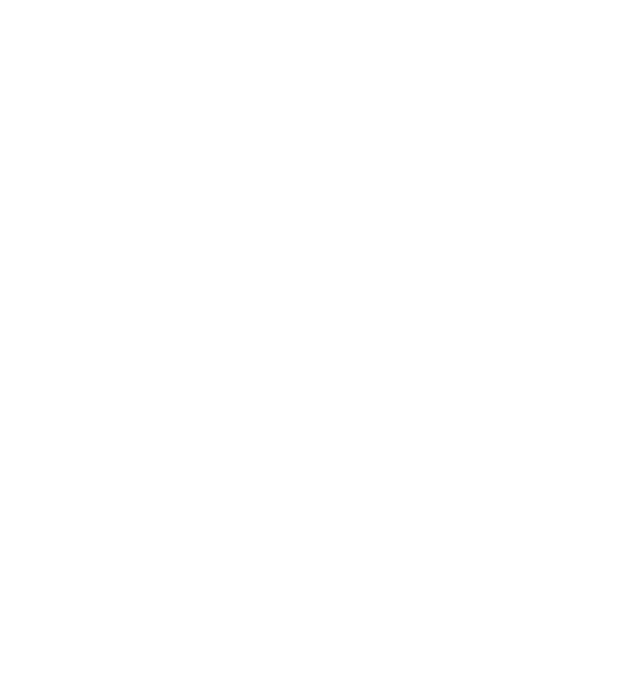
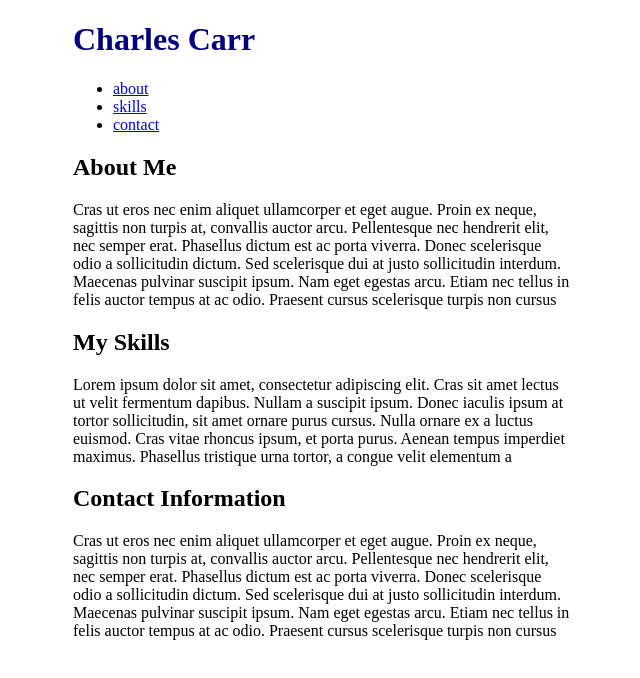
Before and after one commit to CoachCarr/rsschool-cv, a plain HTML site: page index.html in a window 1280 px wide. Shown: the whole page, without its empty margins (317-957 px from the left). Drawn offline with Linux system fonts and the light colour scheme.

Commit message:
feat: added page structure
Structure added with mostly placeholder content

```diff
--- a/index.html
+++ b/index.html
@@ -7,12 +7,49 @@
     <link rel="stylesheet" type="text/css" href="style.css">
     <title>Charles Carr's CV</title>
   </head>
-  <body>
+  <body class="centeredcontent">
     <header>
+      <h1>Charles Carr</h1>
+      <nav>
+        <div>
+          <ul>
+            <li><a href="#about">about</a></li>
+            <li><a href="#skills">skills</a></li>
+            <li><a href="#contact">contact</a></li>
+          </ul>
+        </div>
+      </nav>
     </header>
     <main>
+      <section id="about">
+        <div>
+          <h2>About Me</h2>
+        </div>
+        <div>
+          <p>Cras ut eros nec enim aliquet ullamcorper et eget augue. Proin ex neque, sagittis non turpis at, convallis auctor arcu. Pellentesque nec hendrerit elit, nec semper erat. Phasellus dictum est ac porta viverra. Donec scelerisque odio a sollicitudin dictum. Sed scelerisque dui at justo sollicitudin interdum. Maecenas pulvinar suscipit ipsum. Nam eget egestas arcu. Etiam nec tellus in felis auctor tempus at ac odio. Praesent cursus scelerisque turpis non cursus
+          </p>
+        </div>
+      </section>
+      <section id="skills">
+        <div>
+          <h2>My Skills</h2>
+        </div>
+        <div>
+          <p>Lorem ipsum dolor sit amet, consectetur adipiscing elit. Cras sit amet lectus ut velit fermentum dapibus. Nullam a suscipit ipsum. Donec iaculis ipsum at tortor sollicitudin, sit amet ornare purus cursus. Nulla ornare ex a luctus euismod. Cras vitae rhoncus ipsum, et porta purus. Aenean tempus imperdiet maximus. Phasellus tristique urna tortor, a congue velit elementum a
+          </p>
+        </div>
+      </section>
     </main>
     <footer>
+      <section>
+        <div>
+          <h2>Contact Information</h2>
+        </div>
+        <div>
+          <p>Cras ut eros nec enim aliquet ullamcorper et eget augue. Proin ex neque, sagittis non turpis at, convallis auctor arcu. Pellentesque nec hendrerit elit, nec semper erat. Phasellus dictum est ac porta viverra. Donec scelerisque odio a sollicitudin dictum. Sed scelerisque dui at justo sollicitudin interdum. Maecenas pulvinar suscipit ipsum. Nam eget egestas arcu. Etiam nec tellus in felis auctor tempus at ac odio. Praesent cursus scelerisque turpis non cursus
+          </p>
+        </div>
+      </section>
     </footer>
   </body>
 </html>
```
